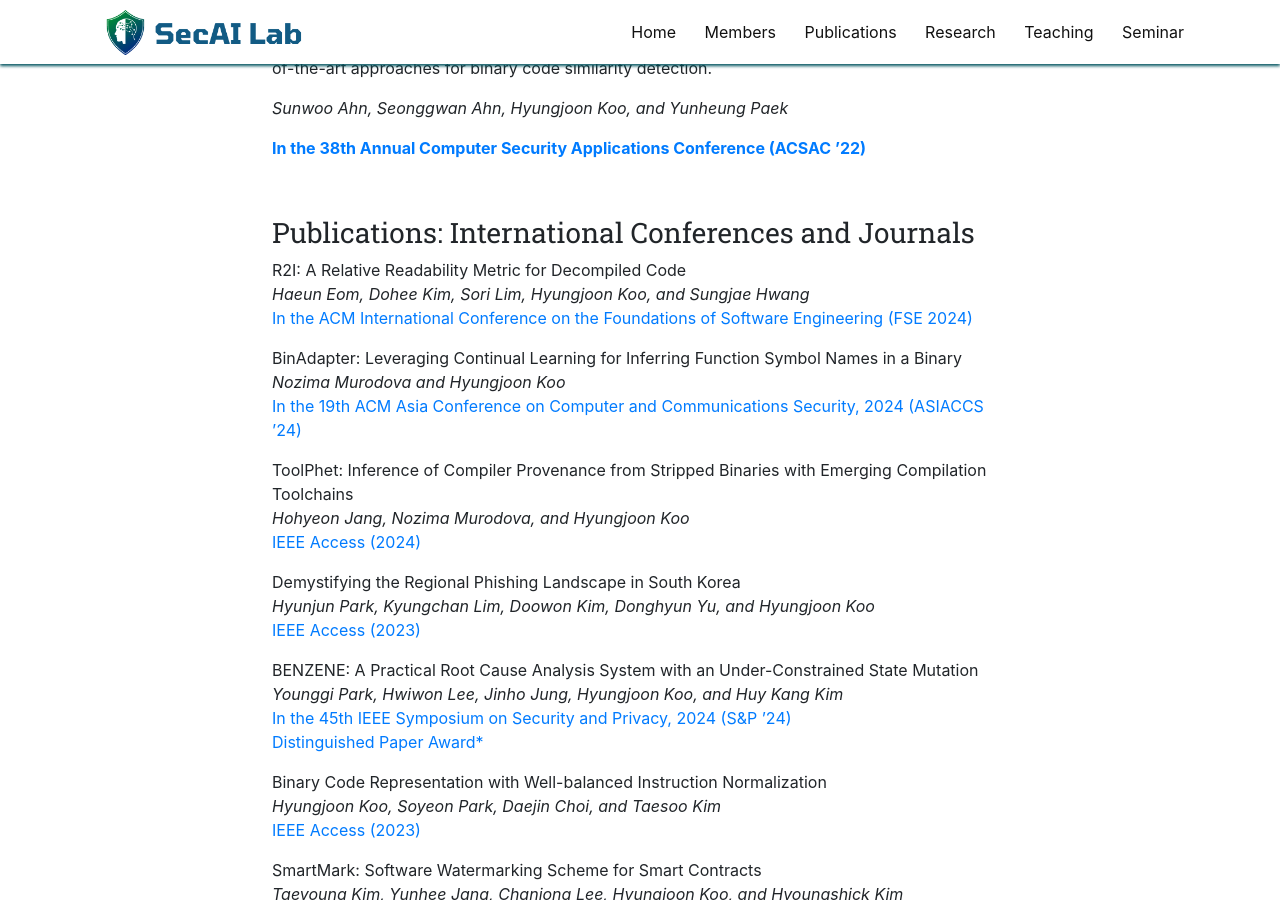
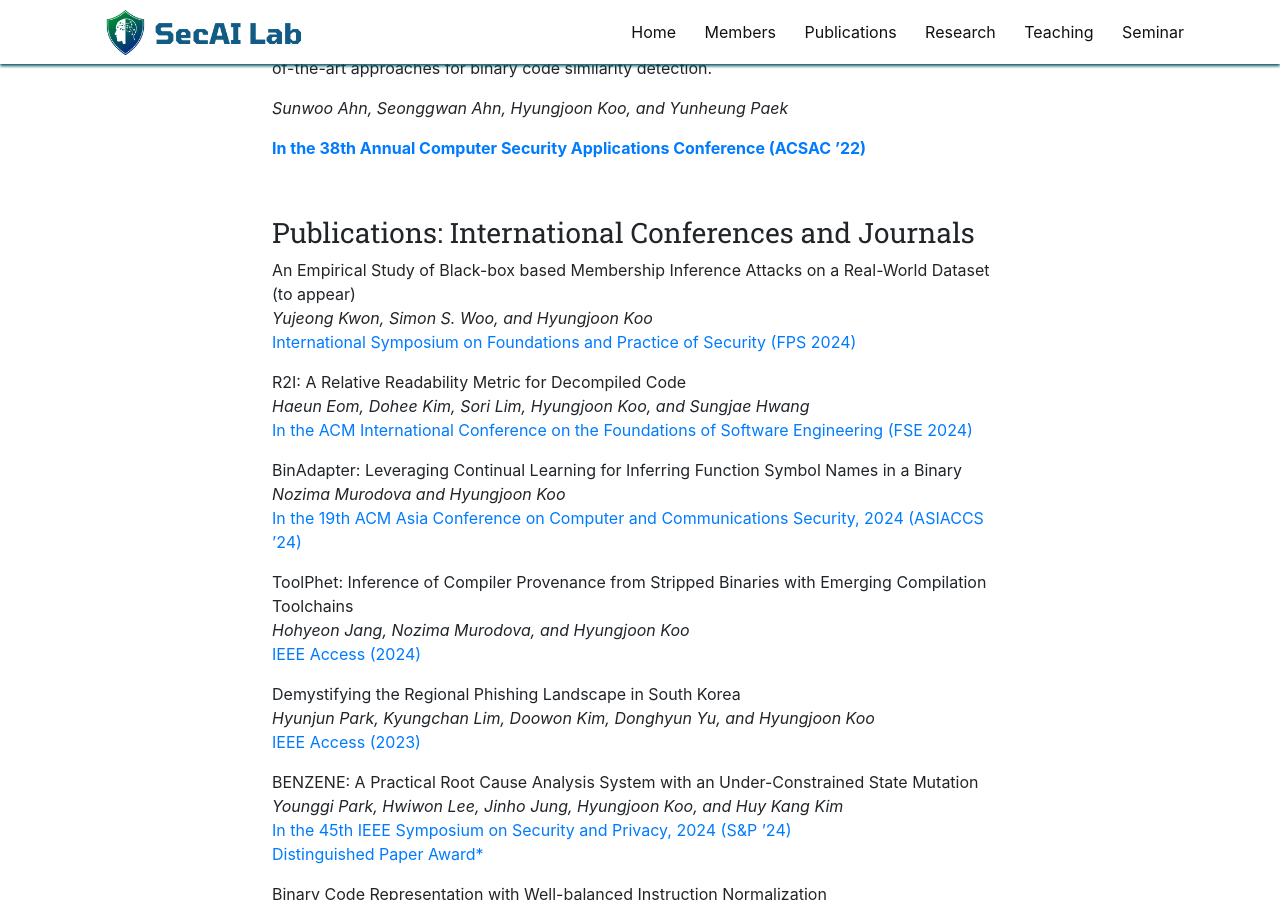
Before and after one commit to SecAI-Lab/secai-lab.github.io, a Jekyll site: the page built from pages/publications.md, in a window 1280 px wide and 900 px high, scrolled down 4022 px. Built offline with Jekyll 4.4.1, drawn with Linux system fonts in a browser that asks for light colours; nearby versions of some CDN libraries; some of the changed lines change nothing that is shown.

Commit message:
Update publist-conferences.yml

```diff
--- a/_data/publist-conferences.yml
+++ b/_data/publist-conferences.yml
@@ -1,3 +1,27 @@
+- title: "An Empirical Study of Black-box based Membership Inference Attacks on a Real-World Dataset (to appear)"
+  image:
+  description: "The recent advancements in artificial intelligence drive the
+  widespread adoption of Machine-Learning-as-a-Service platforms, which
+  offers valuable services. However, these pervasive utilities in the cloud
+  environment unavoidably encounter security and privacy issues. In particular, a membership inference attack (MIA) poses a threat by recognizing the presence of a data sample in a training set for the target model.
+  Although prior MIA approaches underline privacy risks repeatedly by
+  demonstrating experimental results with standard benchmark datasets
+  such as MNIST and CIFAR. However, the effectiveness of such techniques
+  on a real-world dataset remains questionable. We are the first to perform
+  an in-depth empirical study on black-box based MIAs that hold realistic assumptions, including six metric-based and three classifier-based
+  MIAs with the high-dimensional image dataset that consists of identification (ID) cards and driving licenses. Additionally, we introduce the
+  Siamese-based MIA that shows similar or better performance than the
+  state-of-the-art approaches and suggest training a shadow model with
+  autoencoder-based reconstructed images. Our major findings show that
+  the performance of MIA techniques against too many features may be
+  degraded; the MIA configuration or a sample’s properties can impact the
+  accuracy of membership inference on members and non-members."
+  authors: Yujeong Kwon, Simon S. Woo, and Hyungjoon Koo
+  link:
+    url: to appear
+    display: International Symposium on Foundations and Practice of Security (FPS 2024)
+  highlight: 0
+  news2:
 
 - title: "R2I: A Relative Readability Metric for Decompiled Code"
   image: r2i.png
```
